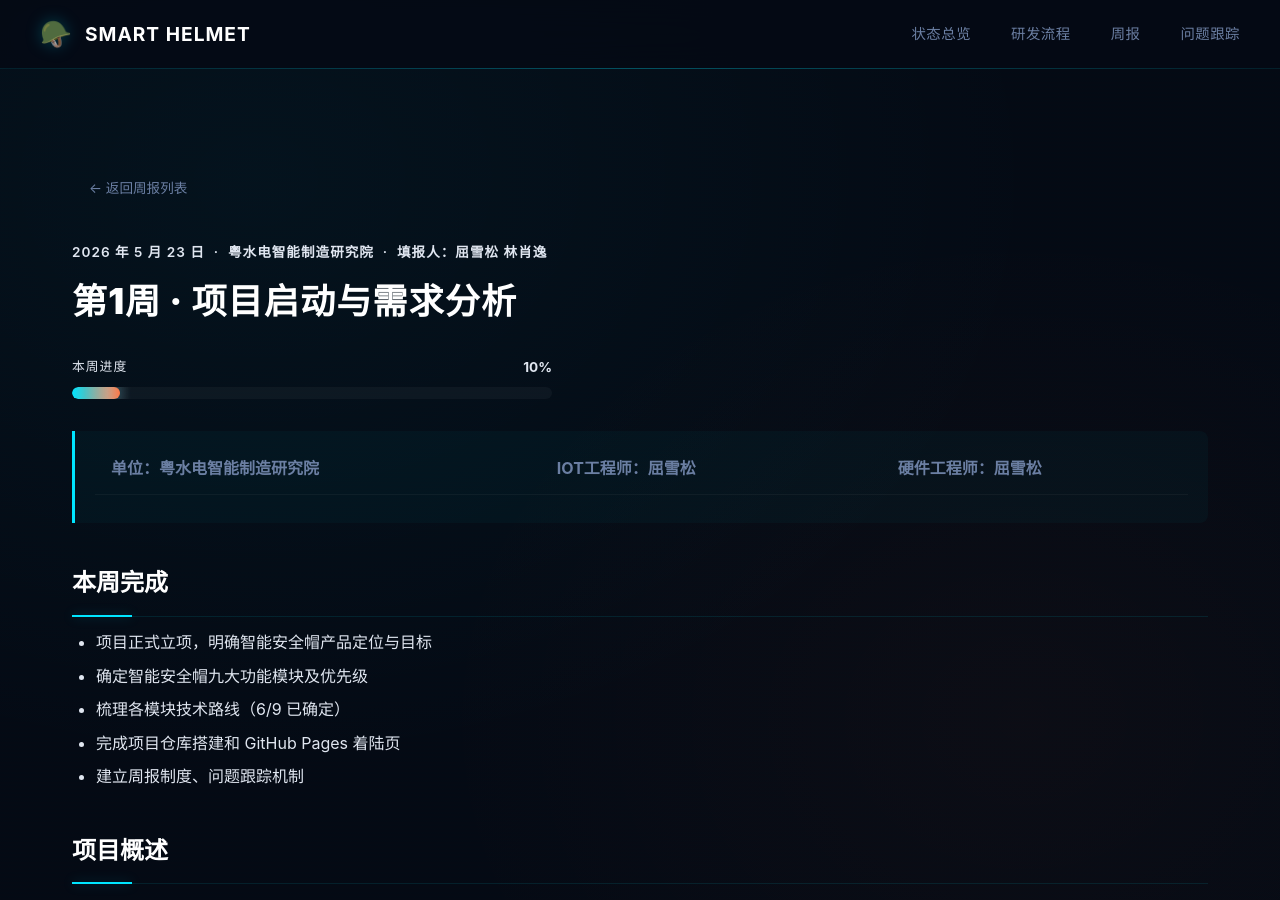
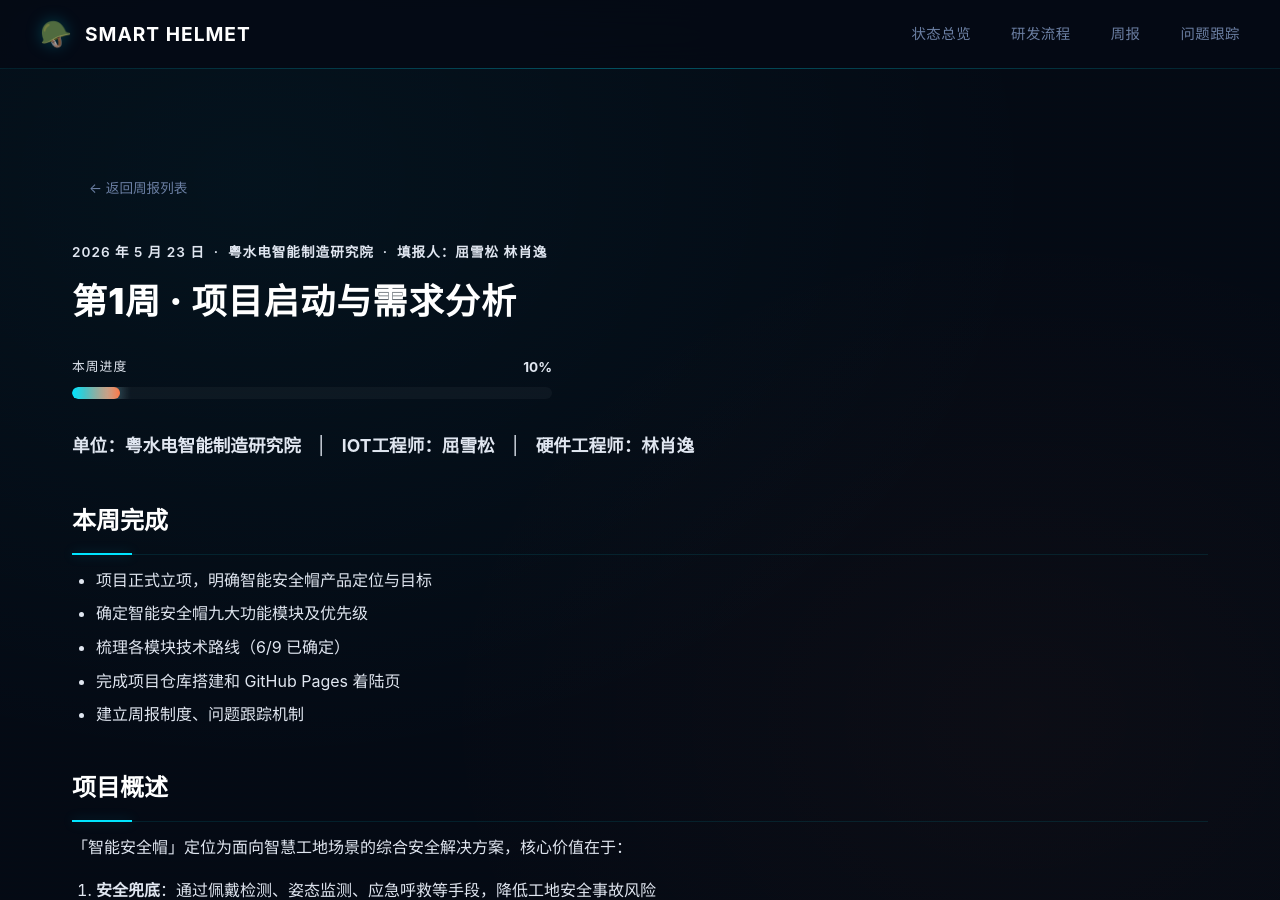
Before and after one commit to ysdcedarqu/zhinenganquanmao, a Jekyll site: the page built from _posts/weekly/2026-05-23-week01.md, in a window 1280 px wide and 900 px high. Built offline with Jekyll 4.4.1, drawn with Linux system fonts in a browser that asks for light colours.

Commit message:
周报信息栏放大字体，硬件工程师改为林肖逸

```diff
--- a/_posts/weekly/2026-05-23-week01.md
+++ b/_posts/weekly/2026-05-23-week01.md
@@ -18,7 +18,7 @@ next_plan:
   - 调研视频图片上传方案（上传策略、压缩格式）
 ---
 
-> **单位：粤水电智能制造研究院**　|　**IOT工程师：屈雪松**　|　**硬件工程师：屈雪松**
+<p style="font-size: 1.1em;"><strong>单位：粤水电智能制造研究院</strong>　|　<strong>IOT工程师：屈雪松</strong>　|　<strong>硬件工程师：林肖逸</strong></p>
 
 ## 本周完成
 
```
Also changed, not shown: _posts/weekly/2026-06-01-week02.md (+1 -1 lines), 3 other files.
